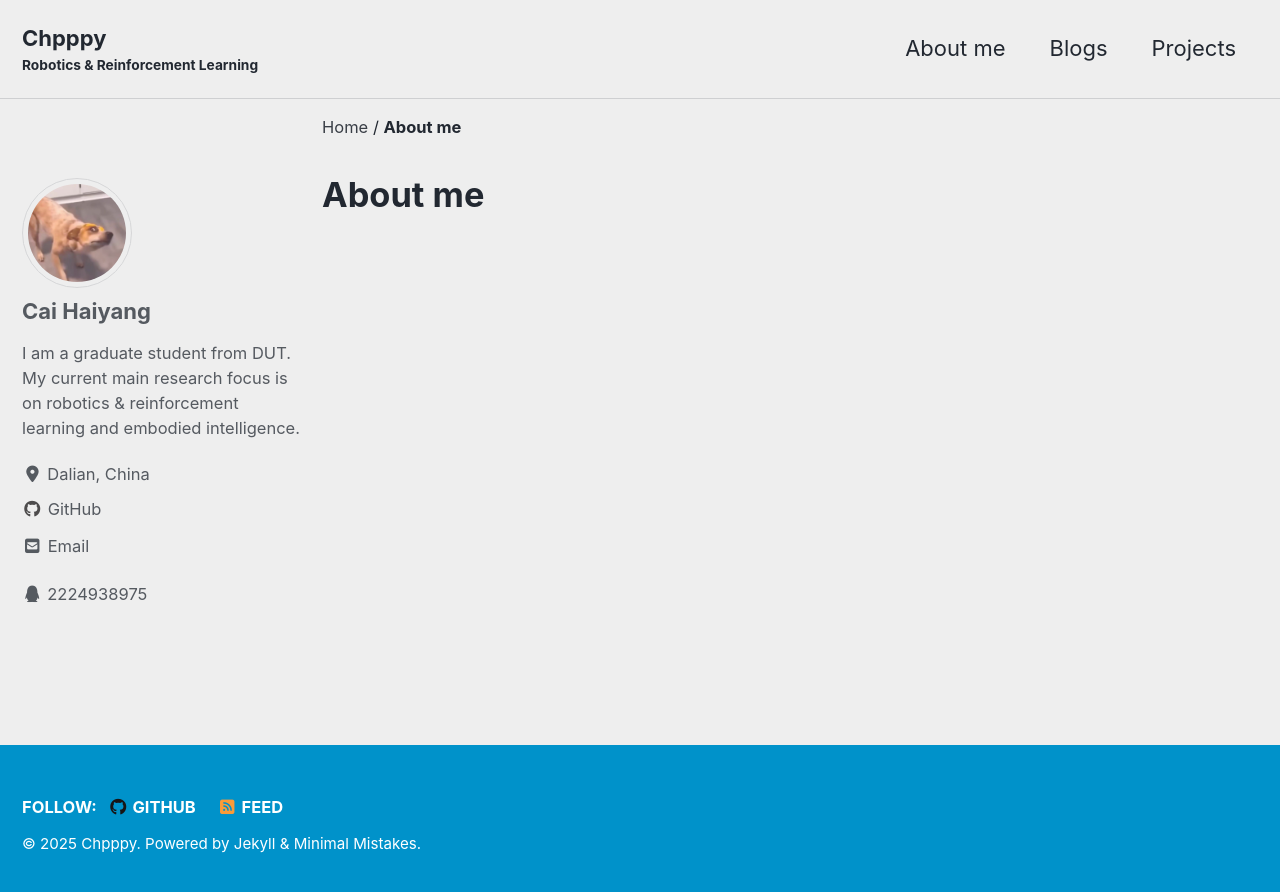
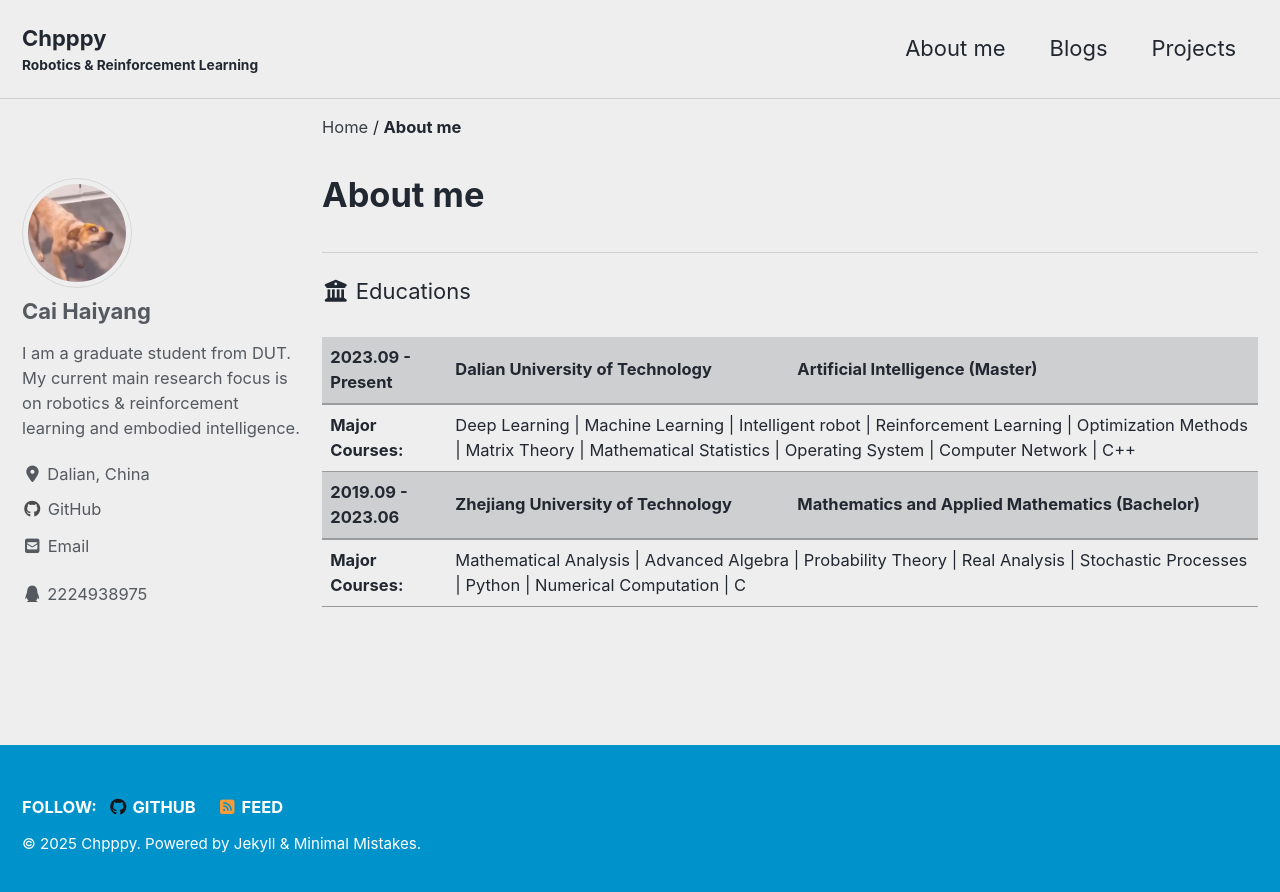
Before and after one commit to Chpppy/Chpppy.github.io, a Jekyll site: the page built from _pages/About.md, in a window 1280 px wide. Shown: the top 892 px of the page. Built offline with Jekyll 4.4.1, drawn with Linux system fonts in a browser that asks for light colours; cached includes are drawn as plain includes; nearby versions of some CDN libraries.

Commit message:
Modify About

```diff
--- a/_pages/About.md
+++ b/_pages/About.md
@@ -1,8 +1,43 @@
 ---
 title: "About me"
 permalink: /About/
-layout: archive
+layout: single
+classes: wide
 author_profile: true
 sidebar:
   - text: <i class="fa-brands fa-qq"></i> 2224938975
 ---
+---
+<i class="fa-solid fa-building-columns"></i> Educations
+<table>
+    <thead>
+        <tr>
+            <th>2023.09 - Present</th>
+            <th>Dalian University of Technology</th>
+            <th>Artificial Intelligence (Master)</th>
+        </tr>
+    </thead>
+    <tbody>
+        <tr>
+            <td>
+                <strong>Major Courses:</strong>
+            </td>
+            <td colspan="2">Deep Learning | Machine Learning | Intelligent robot | Reinforcement Learning | Optimization Methods | Matrix Theory | Mathematical Statistics | Operating System | Computer Network | C++</td>
+        </tr>
+    </tbody>
+    <thead>
+        <tr>
+            <th>2019.09 - 2023.06</th>
+            <th>Zhejiang University of Technology</th>
+            <th>Mathematics and Applied Mathematics (Bachelor)</th>
+        </tr>
+    </thead>
+    <tbody>
+        <tr>
+            <td>
+                <strong>Major Courses:</strong>
+            </td>
+            <td colspan="2">Mathematical Analysis | Advanced Algebra | Probability Theory | Real Analysis | Stochastic Processes | Python | Numerical Computation | C</td>
+        </tr>
+    </tbody>
+</table>
```
Also changed, not shown: _includes/head/custom.html (+27 -1 lines), index.md (+1 -1 lines), 5 other files.
